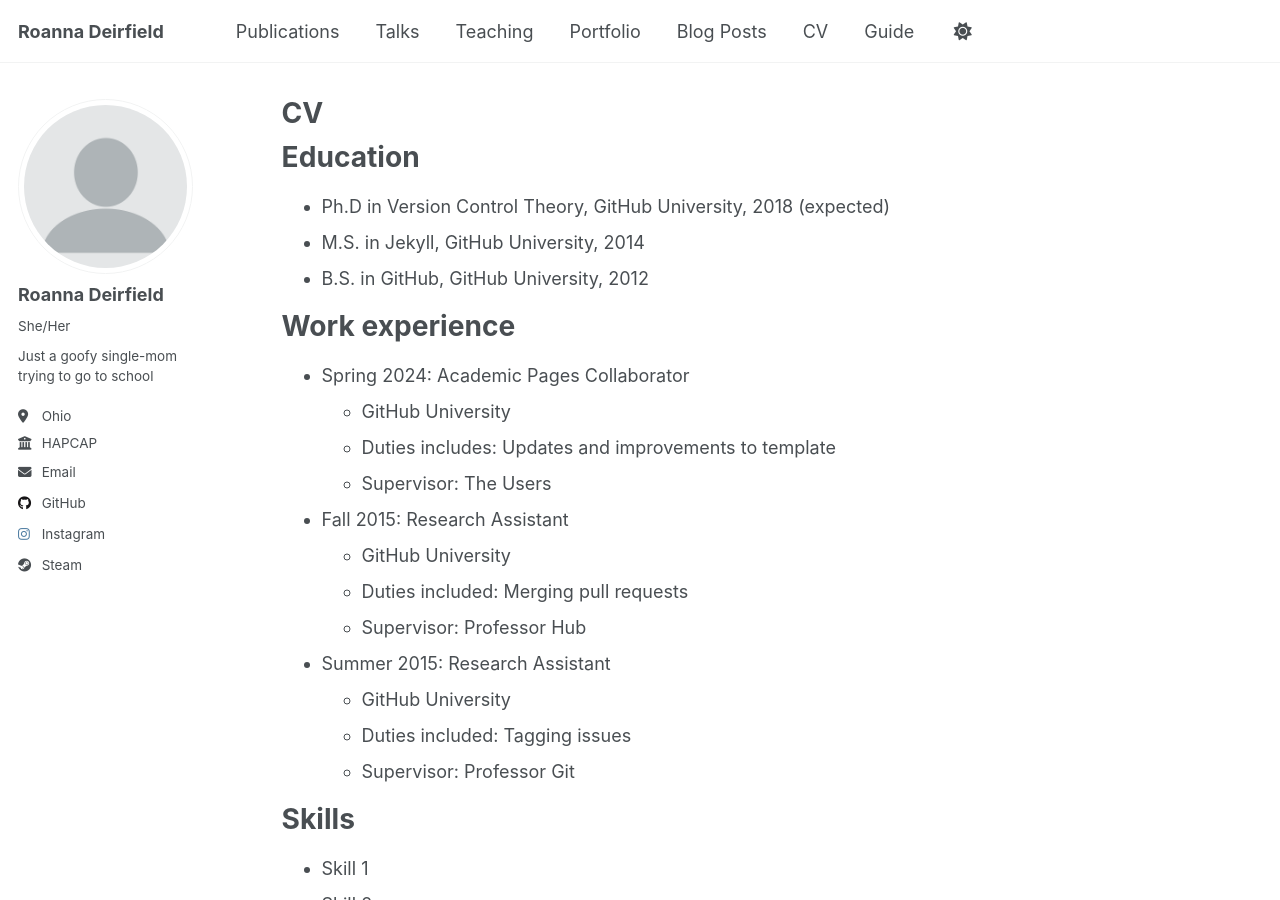
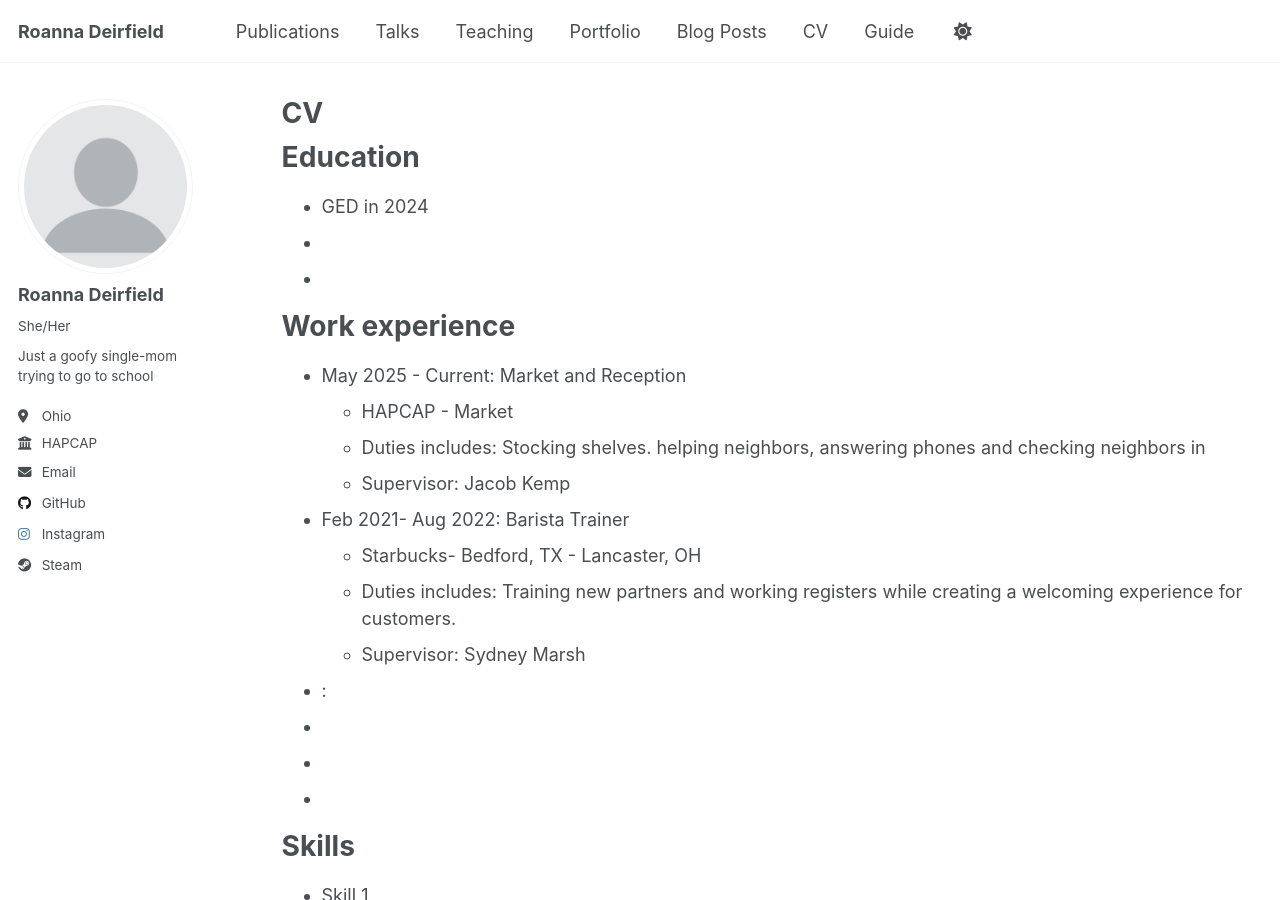
Before and after one commit to Deirfield-R/Deirfield-R.github.io, a Jekyll site: the page built from _pages/cv.md, in a window 1280 px wide and 900 px high. Built offline with Jekyll 4.4.1, drawn with Linux system fonts in a browser that asks for light colours; a script that is not in the unit is left out; some of the changed text lies outside the part shown.

Commit message:
Update cv.md

```diff
--- a/_pages/cv.md
+++ b/_pages/cv.md
@@ -11,26 +11,26 @@ redirect_from:
 
 Education
 ======
-* Ph.D in Version Control Theory, GitHub University, 2018 (expected)
-* M.S. in Jekyll, GitHub University, 2014
-* B.S. in GitHub, GitHub University, 2012
+* GED in 2024
+*
+*
 
 Work experience
 ======
-* Spring 2024: Academic Pages Collaborator
-  * GitHub University
-  * Duties includes: Updates and improvements to template
-  * Supervisor: The Users
+* May 2025 - Current: Market and Reception
+  * HAPCAP - Market
+  * Duties includes: Stocking shelves. helping neighbors, answering phones and checking neighbors in
+  * Supervisor: Jacob Kemp
 
-* Fall 2015: Research Assistant
-  * GitHub University
-  * Duties included: Merging pull requests
-  * Supervisor: Professor Hub
+* Feb 2021- Aug 2022: Barista Trainer
+  * Starbucks- Bedford, TX - Lancaster, OH
+  * Duties includes: Training new partners and working registers while creating a welcoming experience for customers.
+  * Supervisor: Sydney Marsh
 
-* Summer 2015: Research Assistant
-  * GitHub University
-  * Duties included: Tagging issues
-  * Supervisor: Professor Git
+*  :
+  *
+  *
+  *
 
 Skills
 ======
@@ -61,4 +61,4 @@ Teaching
 
 Service and leadership
 ======
-* Currently signed in to 43 different slack teams
+*
```
